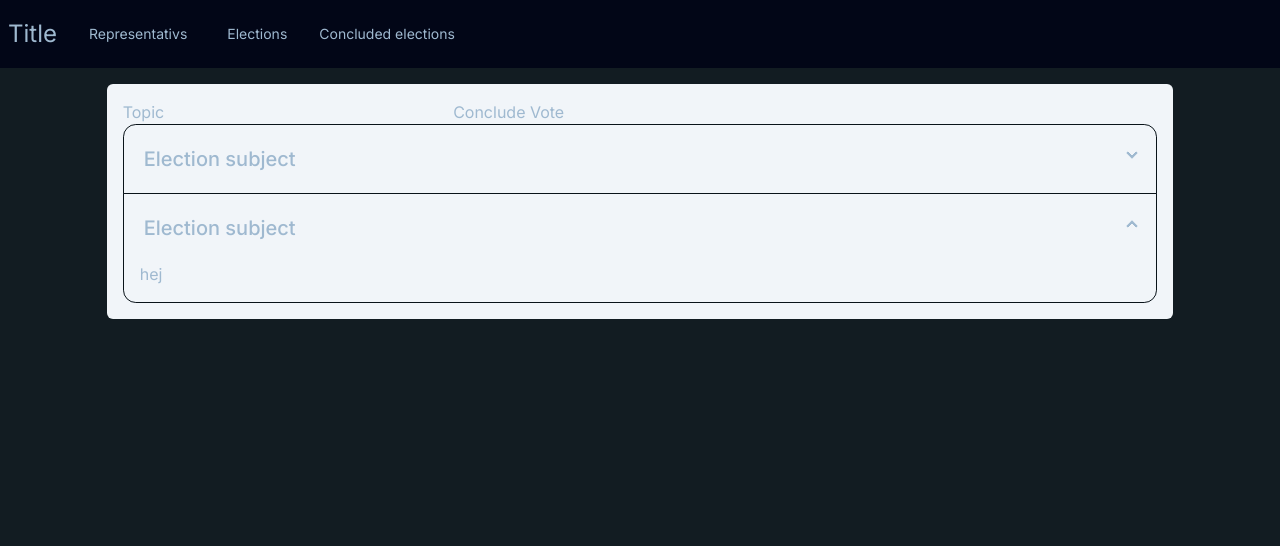
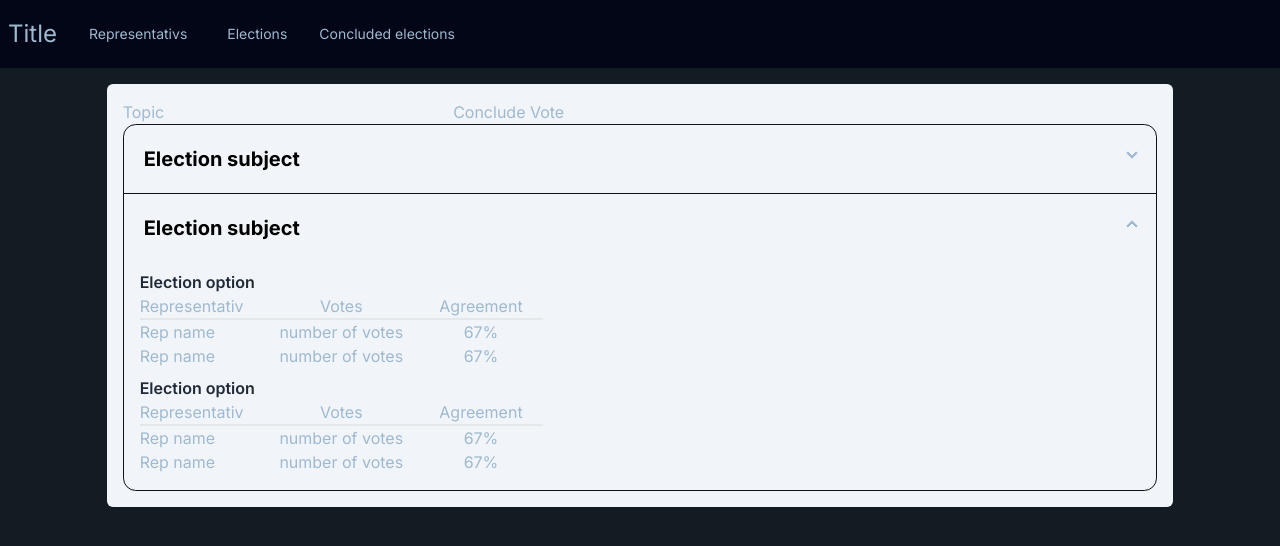
Before and after one commit to martensoderlind/Final-weekend-assignment, a Next.js app: page /concluded-elections in a window 1280 px wide. Shown: the top 546 px of the page. Built offline with nearby package versions, Linux system fonts and the light colour scheme.

Commit message:
added components as mockdata

```diff
--- a/src/features/elections/components/concluded-election.tsx
+++ b/src/features/elections/components/concluded-election.tsx
@@ -1,12 +1,17 @@
+import ElectionOptions from "./election-options";
+
 export default function ConcludedElection() {
   return (
-    <div className="collapse collapse-arrow join-item border-base-300 border">
+    <div className="collapse collapse-arrow join-item border-base-300 border ">
       <input type="radio" name="my-accordion-4" defaultChecked />
       <div className="collapse-title text-xl font-medium flex justify-between">
-        <h3 className="p-1">Election subject</h3>
+        <h3 className="p-1 text-black font-bold">Election subject</h3>
       </div>
       <div className="collapse-content flex flex-row justify-between">
-        <article>hej</article>
+        <article>
+          <ElectionOptions />
+          <ElectionOptions />
+        </article>
       </div>
     </div>
   );
```
